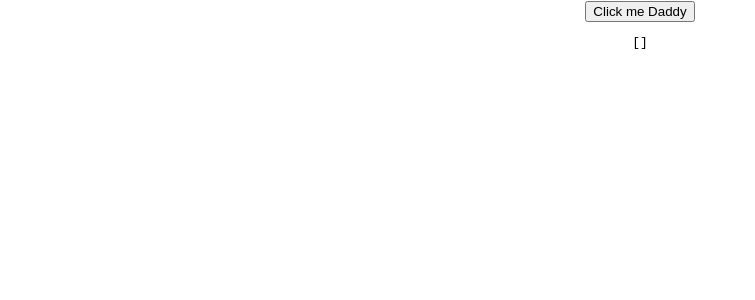
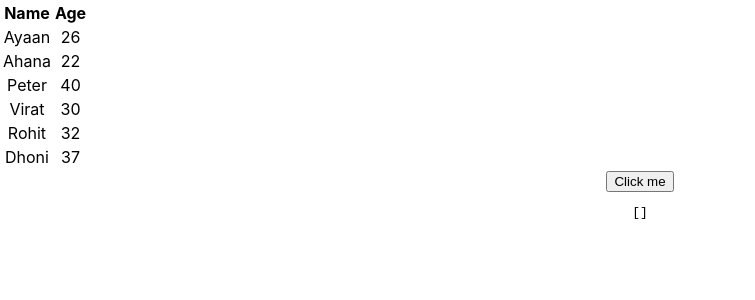
Before and after one commit to keith-walker/hockeystattracker, a React (Create React App) app: page / in a window 1280 px wide. Shown: the top 300 px of the page, without its empty margins (0-755 px from the left). Built offline with nearby package versions, Linux system fonts and the light colour scheme.

Commit message:
Added some table stuff

```diff
--- a/package.json
+++ b/package.json
@@ -10,6 +10,7 @@
     "react": "^17.0.2",
     "react-dom": "^17.0.2",
     "react-scripts": "4.0.3",
+    "react-table": "^7.7.0",
     "web-vitals": "^1.1.2"
   },
   "scripts": {
--- a/src/App.js
+++ b/src/App.js
@@ -1,40 +1,30 @@
-import React, { Component, useState } from 'react';
-import axios from 'axios';
-import logo from './logo.svg';
-import './App.css';
+import "./App.css";
+import axios from "axios";
+import { useState } from "react";
+import { BasicTable } from "./table";
 
-const api=axios.create({
-  baseURL: 'https://statsapi.web.nhl.com/api/v1/people/8474141/stats?stats=statsSingleSeason&season=20202021'
-})
+const API_URL =
+  "https://statsapi.web.nhl.com/api/v1/people/8474141/stats?stats=statsSingleSeason&season=20202021";
 
-let stats1;
-let test;
+function App() {
+  const [data, setData] = useState([]);
 
-class App extends Component {
-    state = {
-      stats:[]
+  let apiCall = async () => {
+    try {
+      let data = await axios.get(API_URL);
+      setData(data.data.stats[0].splits[0]);
+    } catch (err) {
+      console.log(err);
     }
-    constructor(){
-      super();
-      api.get('').then(res=>{
-        //console.log(res.data)
-        test=res.data.stats[0].splits[0].season;
-        console.log(test);
-        let stats=JSON.stringify(res.data.stats[0].splits[0], null, 2);
-        console.log(stats);
-        this.state=({stats1: res.data.stats[0].splits[0]});
-        //console.log(this.state);
-      })
-    }
+  };
 
-  render() {
-    return (
-      <div className="App">
-        <pre> {JSON.stringify(stats1, null, 2)} </pre>
-        <b> {test} </b>
-      </div>
-    );
-  }
+  return (
+    <div className="App">
+      <BasicTable />
+      <button onClick={apiCall}>Click me</button>
+      <pre> {JSON.stringify(data, null, 2)} </pre>
+    </div>
+  );
+}
 
-}
 export default App;
--- a/src/hook.js
+++ /dev/null
@@ -1,28 +0,0 @@
-import "./App.css";
-import axios from "axios";
-import { useState, useEffect } from "react";
-
-const API_URL =
-  "https://statsapi.web.nhl.com/api/v1/people/8474141/stats?stats=statsSingleSeason&season=20202021";
-
-function App() {
-  const [data, setData] = useState([]);
-
-  let apiCall = async () => {
-    try {
-      let data = await axios.get(API_URL);
-      setData(data);
-    } catch (err) {
-      console.log("fuck u");
-    }
-  };
-
-  return (
-    <div className="App">
-      <button onClick={apiCall}>Click me Daddy</button>
-      <pre> {JSON.stringify(data, null, 2)} </pre>
-    </div>
-  );
-}
-
-export default App;
--- a/src/index.js
+++ b/src/index.js
@@ -2,13 +2,10 @@ import React from "react";
 import ReactDOM from "react-dom";
 import "./index.css";
 import App from "./App";
-import reportWebVitals from "./reportWebVitals";
-import Example from "./hook";
 
 ReactDOM.render(
   <React.StrictMode>
-    {/* <App /> */}
-    <Example />
+    <App />
   </React.StrictMode>,
   document.getElementById("root")
 );
--- /dev/null
+++ b/src/table.js
@@ -0,0 +1,87 @@
+import React, { useMemo } from "react";
+import { useTable } from "react-table";
+
+export const BasicTable = () => {
+  const data = useMemo(
+    () => [
+      {
+        name: "Ayaan",
+        age: 26,
+      },
+      {
+        name: "Ahana",
+        age: 22,
+      },
+      {
+        name: "Peter",
+        age: 40,
+      },
+      {
+        name: "Virat",
+        age: 30,
+      },
+      {
+        name: "Rohit",
+        age: 32,
+      },
+      {
+        name: "Dhoni",
+        age: 37,
+      },
+    ],
+    []
+  );
+
+  //useMemo makes sure it doesn't recalculate everytime something is loaded
+  const columns = useMemo(
+    () => [
+      {
+        Header: "Name",
+        accessor: "name",
+      },
+      {
+        Header: "Age",
+        accessor: "age",
+      },
+    ],
+    []
+  );
+
+  const tableInstance = useTable({
+    columns: columns,
+    data: data,
+  });
+
+  const { getTableProps, getTableBodyProps, headerGroups, rows, prepareRow } =
+    tableInstance;
+
+  return (
+    <div>
+      <table {...getTableProps()}>
+        <thead>
+          {headerGroups.map((headerGroup) => (
+            <tr {...headerGroup.getHeaderGroupProps()}>
+              {headerGroup.headers.map((column) => (
+                <th {...column.getHeaderProps()}>{column.render("Header")}</th>
+              ))}
+            </tr>
+          ))}
+        </thead>
+        <tbody {...getTableBodyProps()}>
+          {rows.map((row) => {
+            prepareRow(row);
+            return (
+              <tr {...row.getRowProps()}>
+                {row.cells.map((cell) => {
+                  return (
+                    <td {...cell.getCellProps()}>{cell.render("Cell")}</td>
+                  );
+                })}
+              </tr>
+            );
+          })}
+        </tbody>
+      </table>
+    </div>
+  );
+};
```
Also changed, not shown: 1 other file (tests, documents, lock files or other folders).
